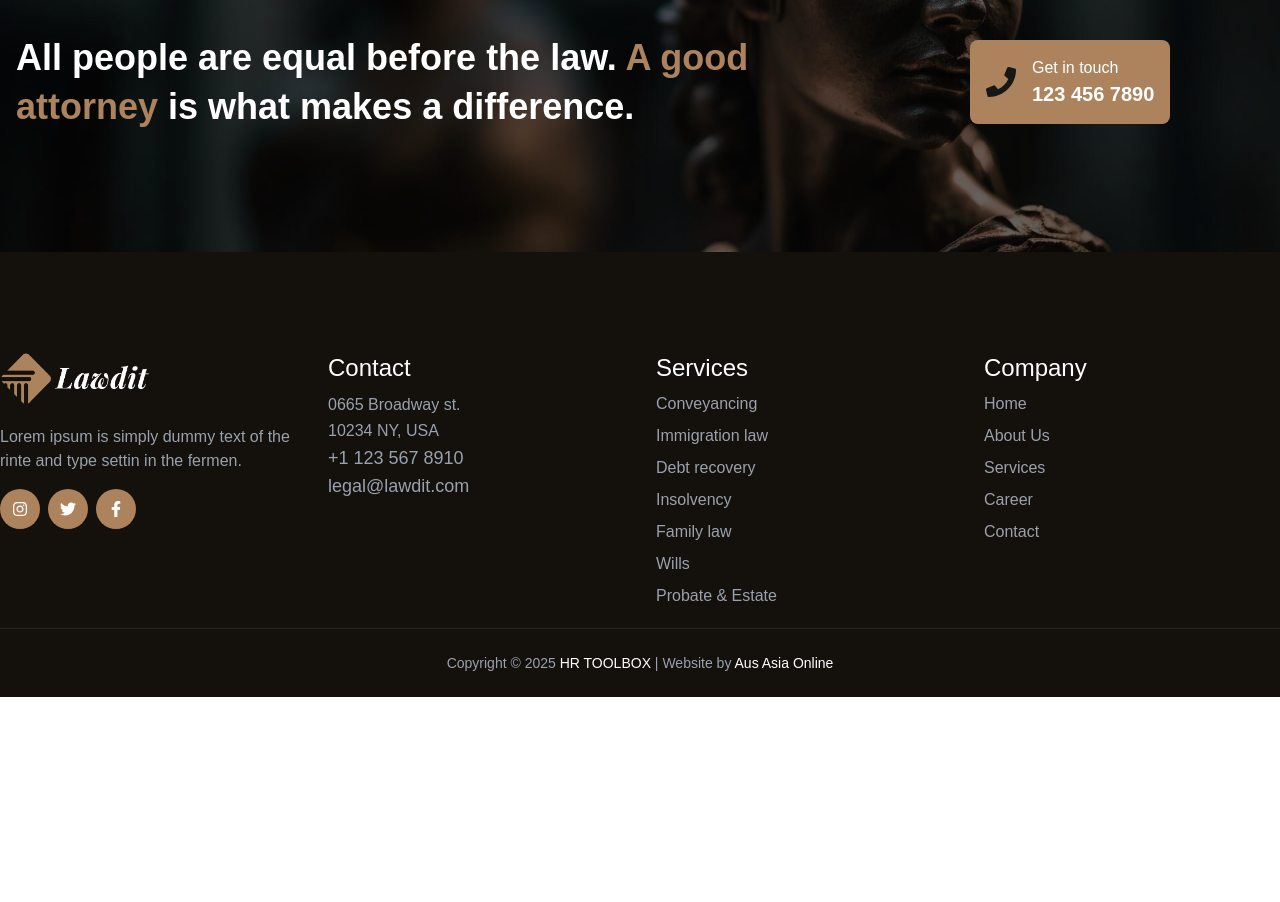
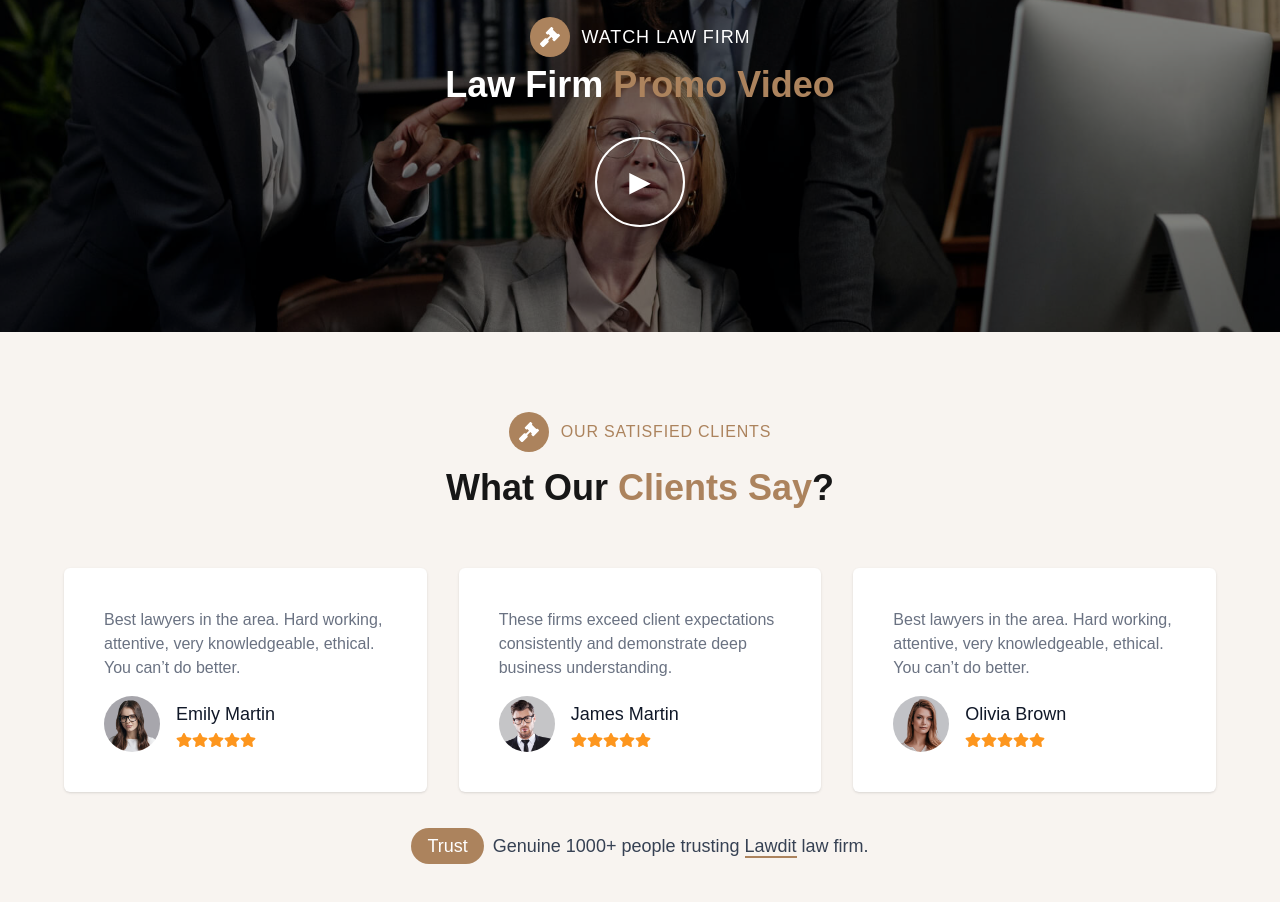
Before and after one commit to jewel-rana-ausasia/aussentra-legal, a Next.js app: page / in a window 1280 px wide. Shown: the part 2760-3662 px from the top of the page. Before the commit the page ends 3457 px from the top, so only its background shows below. Built offline with nearby package versions, Linux system fonts and the light colour scheme.

Commit message:
Created Team, Testimonial, video section

```diff
--- a/app/page.tsx
+++ b/app/page.tsx
@@ -6,6 +6,9 @@ import Footer from "@/components/Footer";
 import GetInTouchFooter from "@/components/GetInTouchFooter";
 import Header from "@/components/Header";
 import Navbar from "@/components/Navbar";
+import Team from "@/components/TeamMember ";
+import Testimonials from "@/components/Testimonials";
+import VideoSection from "@/components/VideoSection";
 import Image from "next/image";
 
 export default function Home() {
@@ -17,6 +20,9 @@ export default function Home() {
     <CaseStudyBox />
     <AboutSection2 />
     <CaseStudy />
+    <VideoSection />
+    <Testimonials />
+    <Team />
     {/* <GetInTouchFooter /> */}
     <Footer />
    </div>
--- /dev/null
+++ b/components/TeamMember .tsx
@@ -0,0 +1,117 @@
+"use client";
+
+import Image from "next/image";
+import {
+  FaFacebookF,
+  FaTwitter,
+  FaInstagram,
+  FaLinkedinIn,
+  FaGavel,
+} from "react-icons/fa";
+
+interface TeamMember {
+  name: string;
+  role: string;
+  image: string;
+  social: {
+    facebook?: string;
+    twitter?: string;
+    instagram?: string;
+    linkedin?: string;
+  };
+}
+
+const teamMembers: TeamMember[] = [
+  {
+    name: "Rhea McKean",
+    role: "Criminal Lawyer",
+    image: "/team/1.jpg",
+    social: { facebook: "#", twitter: "#", instagram: "#", linkedin: "#" },
+  },
+  {
+    name: "Martin Brown",
+    role: "Family Lawyer",
+    image: "/team/2.jpg",
+    social: { facebook: "#", twitter: "#", instagram: "#", linkedin: "#" },
+  },
+  {
+    name: "Sophia Mia",
+    role: "Corporate Lawyer",
+    image: "/team/3.jpg",
+    social: { facebook: "#", twitter: "#", instagram: "#", linkedin: "#" },
+  },
+  {
+    name: "Micheal Dan",
+    role: "Business Lawyer",
+    image: "/team/4.jpg",
+    social: { facebook: "#", twitter: "#", instagram: "#", linkedin: "#" },
+  },
+];
+
+const Team: React.FC = () => {
+  return (
+    <section className="team section-padding py-20">
+      <div className="max-w-7xl mx-auto px-4">
+        {/* Header */}
+        <div className="text-center mb-20">
+          <div className="section-subtitle flex justify-center items-center gap-1 text-[#ac835d] font-medium uppercase tracking-wider">
+            <span className="flex items-center justify-center w-10 h-10 bg-[#ac835d] rounded-full mr-2">
+              <FaGavel className="w-5 h-5 text-white text-xl" />
+            </span>
+            Qualified experts
+          </div>
+          <h2 className="section-title text-4xl font-bold mt-2">
+            Meet Our <span className="text-[#ac835d]">Attorneys</span>
+          </h2>
+        </div>
+
+        {/* Team Carousel / Grid */}
+        <div className="grid grid-cols-1 sm:grid-cols-2 md:grid-cols-4 gap-8">
+          {teamMembers.map((member, idx) => (
+            <div key={idx} className="item text-center group">
+              <div className="relative overflow-hidden rounded-md transition-transform duration-500 group-hover:scale-95">
+                <Image
+                  src={member.image}
+                  alt={member.name}
+                  width={400}
+                  height={400}
+                  className="w-full h-[300px] object-cover rounded-md"
+                />
+                <div className="social-icons absolute bottom-[-50px] left-1/2 transform -translate-x-1/2 flex gap-2 bg-[#ac835d] rounded-full px-3 py-2 opacity-0 group-hover:bottom-4 group-hover:opacity-100 transition-all duration-400">
+                  {member.social.facebook && (
+                    <a href={member.social.facebook} className="text-white">
+                      <FaFacebookF />
+                    </a>
+                  )}
+                  {member.social.twitter && (
+                    <a href={member.social.twitter} className="text-white">
+                      <FaTwitter />
+                    </a>
+                  )}
+                  {member.social.instagram && (
+                    <a href={member.social.instagram} className="text-white">
+                      <FaInstagram />
+                    </a>
+                  )}
+                  {member.social.linkedin && (
+                    <a href={member.social.linkedin} className="text-white">
+                      <FaLinkedinIn />
+                    </a>
+                  )}
+                </div>
+              </div>
+              <div className="info mt-4">
+                <h5 className="text-xl font-semibold text-gray-900 hover:text-[#ac835d]">
+                  <a href="#">{member.name}</a>
+                </h5>
+                <p className="text-gray-500">{member.role}</p>
+              </div>
+            </div>
+          ))}
+        </div>
+      </div>
+    </section>
+  );
+};
+
+export default Team;
--- /dev/null
+++ b/components/Testimonials.tsx
@@ -0,0 +1,110 @@
+"use client";
+
+import Image from "next/image";
+import { FaGavel, FaStar } from "react-icons/fa";
+
+interface Testimonial {
+  name: string;
+  message: string;
+  image: string;
+  rating: number;
+}
+
+const testimonials: Testimonial[] = [
+  {
+    name: "Emily Martin",
+    message:
+      "Best lawyers in the area. Hard working, attentive, very knowledgeable, ethical. You can’t do better.",
+    image: "/team/1.jpg",
+    rating: 5,
+  },
+  {
+    name: "James Martin",
+    message:
+      "These firms exceed client expectations consistently and demonstrate deep business understanding.",
+    image: "/team/2.jpg",
+    rating: 5,
+  },
+  {
+    name: "Olivia Brown",
+    message:
+      "Best lawyers in the area. Hard working, attentive, very knowledgeable, ethical. You can’t do better.",
+    image: "/team/3.jpg",
+    rating: 5,
+  },
+];
+
+const Testimonials: React.FC = () => {
+  return (
+    <section
+      id="testimonials"
+      className="testimonials section-padding py-20 bg-[#f8f4f0]"
+    >
+      <div className="max-w-6xl mx-auto">
+        {/* Header */}
+        <div className="text-center mb-5">
+          <div className="section-subtitle flex justify-center items-center gap-2 text-[#ac835d] font-medium uppercase tracking-wider">
+            <span className="flex items-center justify-center w-10 h-10 bg-[#ac835d] rounded-full mr-1">
+              <FaGavel className="w-5 h-5 text-white text-xl" />
+            </span>
+            Our satisfied clients
+          </div>
+          <h2 className="section-title text-4xl font-bold mt-4">
+            What Our <span className="text-[#ac835d]">Clients Say</span>?
+          </h2>
+        </div>
+
+        {/* Testimonials Grid */}
+        <div className="grid grid-cols-1 md:grid-cols-2 lg:grid-cols-3 gap-8">
+          {testimonials.map((t, idx) => (
+            <div
+              key={idx}
+              className="item mt-10 p-10 rounded-md bg-white text-gray-500 shadow-sm transition-transform duration-500 hover:-translate-y-1"
+            >
+              <div className="info">
+                <p className="mb-4 text-gray-500">{t.message}</p>
+                <div className="review-title flex items-center">
+                  <div className="img w-14 h-14 rounded-full overflow-hidden mr-4">
+                    <Image
+                      src={t.image}
+                      alt={t.name}
+                      width={56}
+                      height={56}
+                      className="object-cover"
+                    />
+                  </div>
+                  <div>
+                    <h6 className="text-lg font-medium text-gray-900">
+                      {t.name}
+                    </h6>
+                    <div className="icons flex text-[#fd961e] mt-1">
+                      {Array.from({ length: t.rating }).map((_, i) => (
+                        <FaStar key={i} />
+                      ))}
+                    </div>
+                  </div>
+                </div>
+              </div>
+            </div>
+          ))}
+        </div>
+
+        {/* Footer Info */}
+        <div className="text-center mt-10">
+          <div className="section-info">
+            {/* <div className="tag text-[#ac835d] font-medium uppercase tracking-wider mb-2">
+              Trust
+            </div> */}
+            <div className="desc text-gray-700 text-lg">
+              <span className="bg-[#ac835d] text-white px-4 py-2 rounded-full mr-1">Trust</span> Genuine 1000+ people trusting{" "}
+              <span className="border-b-2 border-[#ac835d]">Lawdit</span> law
+              firm.
+            </div>
+          </div>
+        </div>
+      </div>
+    </section>
+  );
+};
+
+export default Testimonials;
--- /dev/null
+++ b/components/VideoSection.tsx
@@ -0,0 +1,49 @@
+"use client";
+
+import React from "react";
+import { FaGavel } from "react-icons/fa";
+
+const VideoSection: React.FC = () => {
+  return (
+    <section
+      className="w-full h-[420px] flex justify-center items-center section-padding video-wrapper relative bg-fixed bg-center bg-cover"
+      style={{ backgroundImage: "url('/slider/2.jpg')" }}
+    >
+      {/* Overlay */}
+      <div className="absolute inset-0 bg-black/50"></div>
+
+      <div className="container mx-auto px-4 relative z-10">
+        {/* Header */}
+        <div className="flex justify-center">
+          <div className="text-center mb-8">
+            <div className="section-subtitle text-white flex justify-center items-center gap-2 text-lg font-medium uppercase tracking-wider">
+              <div className="flex items-center justify-center w-10 h-10 bg-[#ac835d] rounded-full mr-1">
+                <FaGavel className="w-5 h-5 text-white text-xl" />
+              </div>
+              Watch law firm
+            </div>
+            <h2 className="section-title text-4xl font-bold text-white mt-2">
+              Law Firm <span className="text-[#ac835d]">Promo Video</span>
+            </h2>
+          </div>
+        </div>
+
+        {/* Video Button */}
+        <div className="flex justify-center">
+          <a
+            className="vid relative z-10"
+            href="https://youtu.be/LK_Agkm-_wY"
+            target="_blank"
+            rel="noopener noreferrer"
+          >
+            <div className="vid-butn w-[90px] h-[90px] border-2 border-white rounded-full flex items-center justify-center transition-transform duration-500 hover:scale-90 hover:border-[#ac835d]">
+              <span className="icon text-white text-4xl">&#9658;</span>
+            </div>
+          </a>
+        </div>
+      </div>
+    </section>
+  );
+};
+
+export default VideoSection;
```
